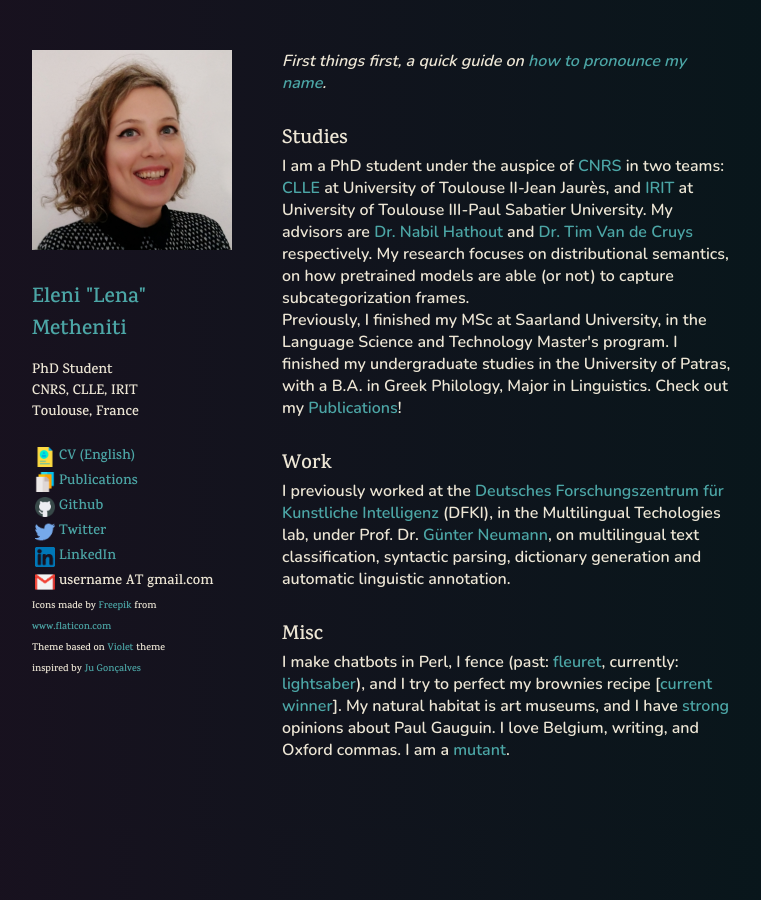
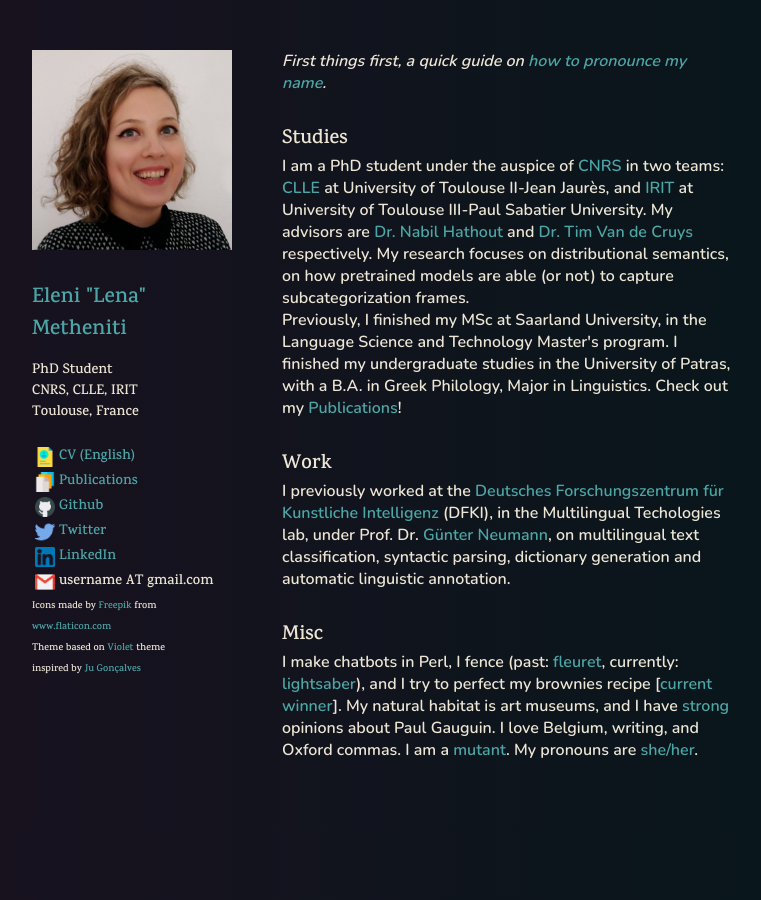
Before and after one commit to lenakmeth/lenakmeth.github.io, a Jekyll site: the page built from index.html, in a window 1280 px wide. Shown: the whole page, without its empty margins (68-829 px from the left). Built offline with Jekyll 4.4.1, drawn with Linux system fonts in a browser that asks for light colours.

Commit message:
upd pronouns

```diff
--- a/index.html
+++ b/index.html
@@ -72,6 +72,6 @@ title: Home
 
   <p>
     <div style="font-family: 'Karma', serif; font-size:20px"><strong>Misc</strong></br></div>
-    <div style="font-family: 'Nunito', sans-serif; font-size:16px">I make chatbots in Perl, I fence (past: <a href="assets/images/oaka-2014.jpg" target="_blank" rel="noopener">fleuret</a>, currently: <a href="https://www.facebook.com/EnclaveDuDernierOrdre/?__tn__=%2Cd%2CP-R&eid=ARDFHPArNrGWdLNymDKJCap4yeD5xypRkG9jxeitIuLW6x10J0nhcOlx1HsG2BgeYzATjO4lhAZKshko" target="_blank" rel="noopener">lightsaber</a>), and I try to perfect my brownies recipe [<a href="https://docs.google.com/document/d/1L0wh0j058coJJB6W_V3UbjLbRfLCsGsEmARmqVl8-ik/edit?usp=sharing" target="_blank" rel="noopener">current winner</a>]. My natural habitat is art museums, and I have <a href="assets/images/ongo-gablogian.gif" target="_blank" rel="noopener">strong</a> opinions about Paul Gauguin. I love Belgium, writing, and Oxford commas. I am a <a href="https://en.wikipedia.org/wiki/Clinodactyly" target="_blank" rel="noopener">mutant</a>.</div>
+    <div style="font-family: 'Nunito', sans-serif; font-size:16px">I make chatbots in Perl, I fence (past: <a href="assets/images/oaka-2014.jpg" target="_blank" rel="noopener">fleuret</a>, currently: <a href="https://www.facebook.com/EnclaveDuDernierOrdre/?__tn__=%2Cd%2CP-R&eid=ARDFHPArNrGWdLNymDKJCap4yeD5xypRkG9jxeitIuLW6x10J0nhcOlx1HsG2BgeYzATjO4lhAZKshko" target="_blank" rel="noopener">lightsaber</a>), and I try to perfect my brownies recipe [<a href="https://docs.google.com/document/d/1L0wh0j058coJJB6W_V3UbjLbRfLCsGsEmARmqVl8-ik/edit?usp=sharing" target="_blank" rel="noopener">current winner</a>]. My natural habitat is art museums, and I have <a href="assets/images/ongo-gablogian.gif" target="_blank" rel="noopener">strong</a> opinions about Paul Gauguin. I love Belgium, writing, and Oxford commas. I am a <a href="https://en.wikipedia.org/wiki/Clinodactyly" target="_blank" rel="noopener">mutant</a>. My pronouns are <a href="http://pronoun.is/she" target="_blank" rel="noopener">she/her</a>.</div>
   </p>
 </section>
--- a/publications.html
+++ b/publications.html
@@ -68,7 +68,7 @@ layout: default
 
 <ul>
     <li><div style="font-family: 'Karma', serif; font-size:20px">Wikinflection Corpus: A (Better) Multilingual, Morpheme-Annotated Inflectional Corpus</div><br/>
-    <div style="font-family: 'Nunito', sans-serif; font-size:16px"><strong>E. Metheniti, G. Neumann</strong><br />In <em>Proceedings of the Twelfth International Conference on Language Resources and Evaluation (LREC2020)</em>, Marseille, France, May. European Language Resources Association (ELRA). <br /><br />[<a href="https://www.aclweb.org/anthology/2020.lrec-1.480">Full text</a>] &nbsp; [<a href="https://github.com/lenakmeth/Wikinflection-Corpus" target="_blank" rel="noopener">Corpus</a>]</div></li>
+    <div style="font-family: 'Nunito', sans-serif; font-size:16px"><strong>E. Metheniti, G. Neumann</strong><br />In <em>Proceedings of the Twelfth International Conference on Language Resources and Evaluation (LREC2020)</em>, Marseille, France, May. European Language Resources Association (ELRA). <br /><br />[<a href="https://www.aclweb.org/anthology/2020.lrec-1.481">Full text</a>] &nbsp; [<a href="https://github.com/lenakmeth/Wikinflection-Corpus" target="_blank" rel="noopener">Corpus</a>]</div></li>
 </ul>
 
 <div style="font-family: 'Karma', serif; font-size:24px"><h1>2019</h1></div>
```
Also changed, not shown: Gemfile.lock.
